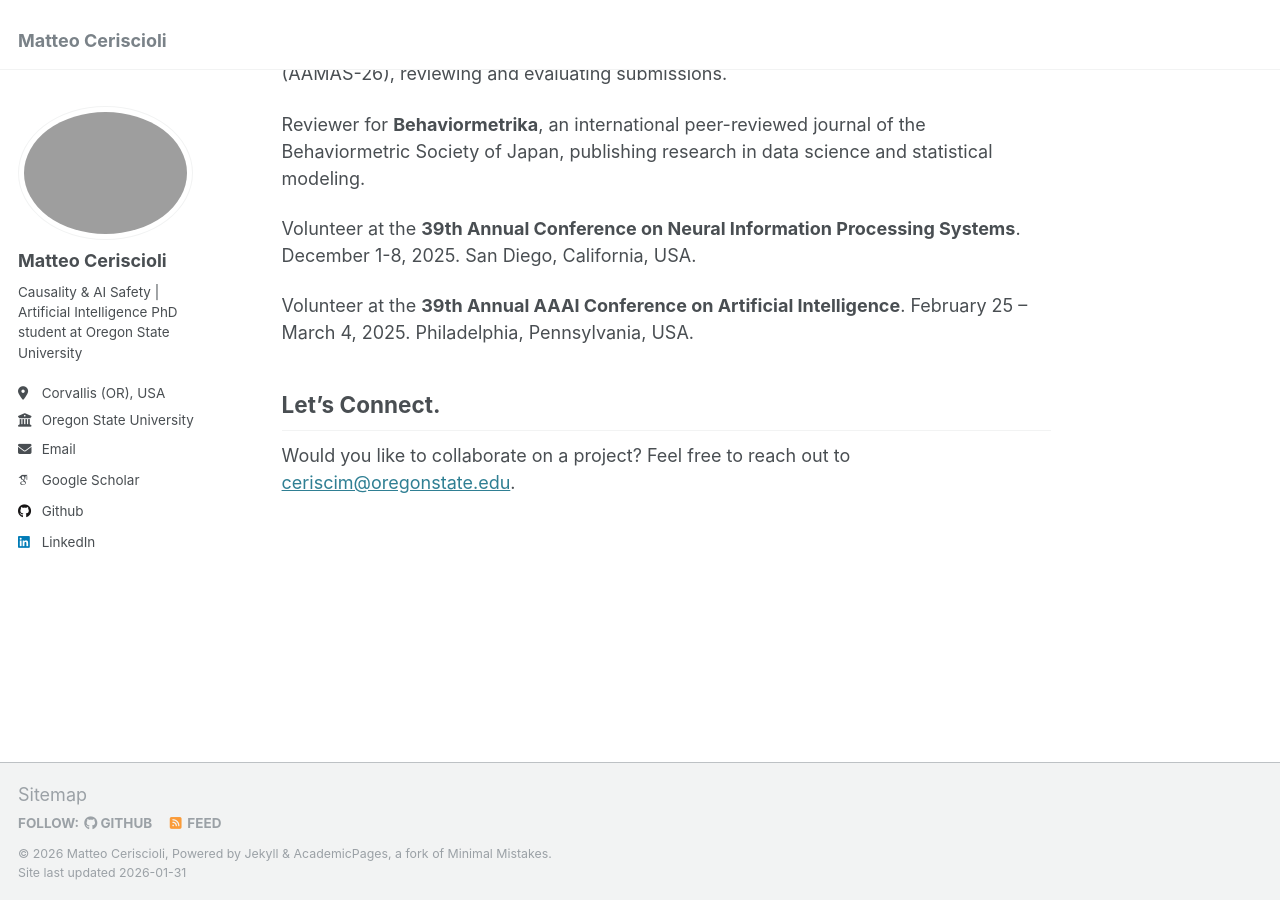
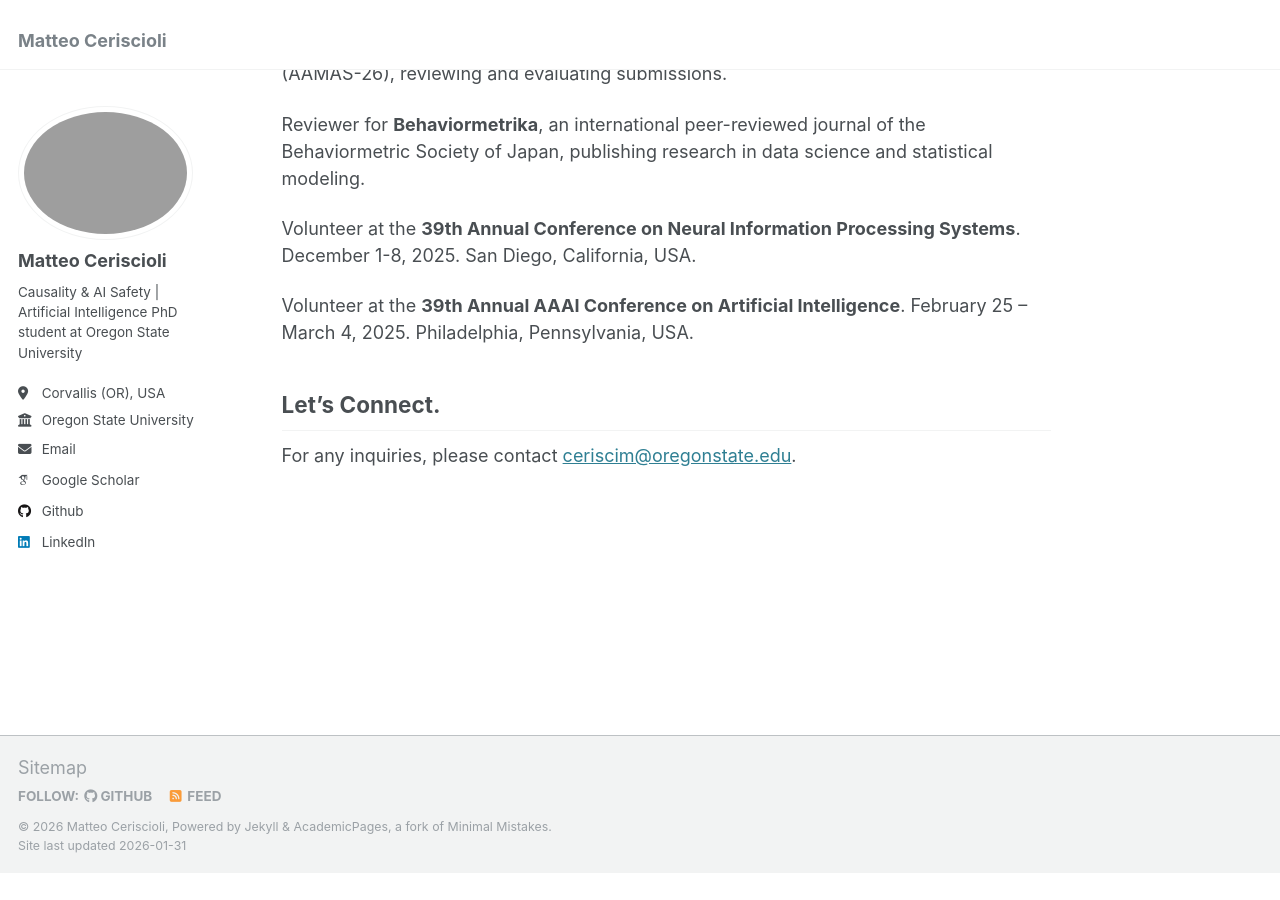
Before and after one commit to matteoceriscioli/matteoceriscioli.github.io, a Jekyll site: the page built from _pages/about.md, in a window 1280 px wide and 900 px high, scrolled down 1958 px. Built offline with Jekyll 4.4.1, drawn with Linux system fonts in a browser that asks for light colours; some web fonts are replaced; after the commit the page ends 2831 px from its top, so only the background shows below that.

Commit message:
Update about.md

```diff
--- a/_pages/about.md
+++ b/_pages/about.md
@@ -64,4 +64,4 @@ Volunteer at the **39th Annual AAAI Conference on Artificial Intelligence**. Feb
 
 
 ## Let's Connect.
-Would you like to collaborate on a project? Feel free to reach out to [ceriscim@oregonstate.edu](mailto:ceriscim@oregonstate.edu).
+For any inquiries, please contact [ceriscim@oregonstate.edu](mailto:ceriscim@oregonstate.edu).
```
